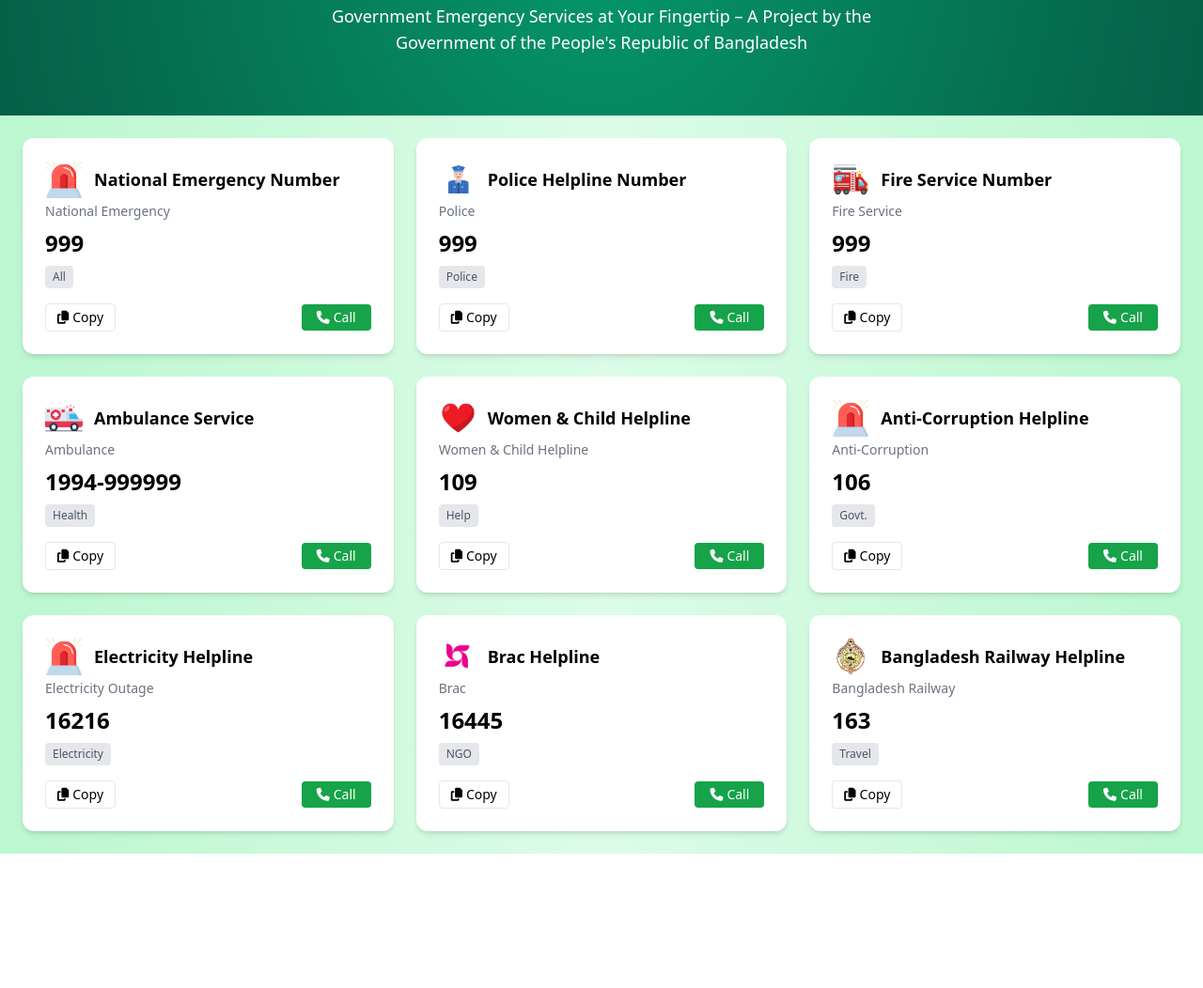
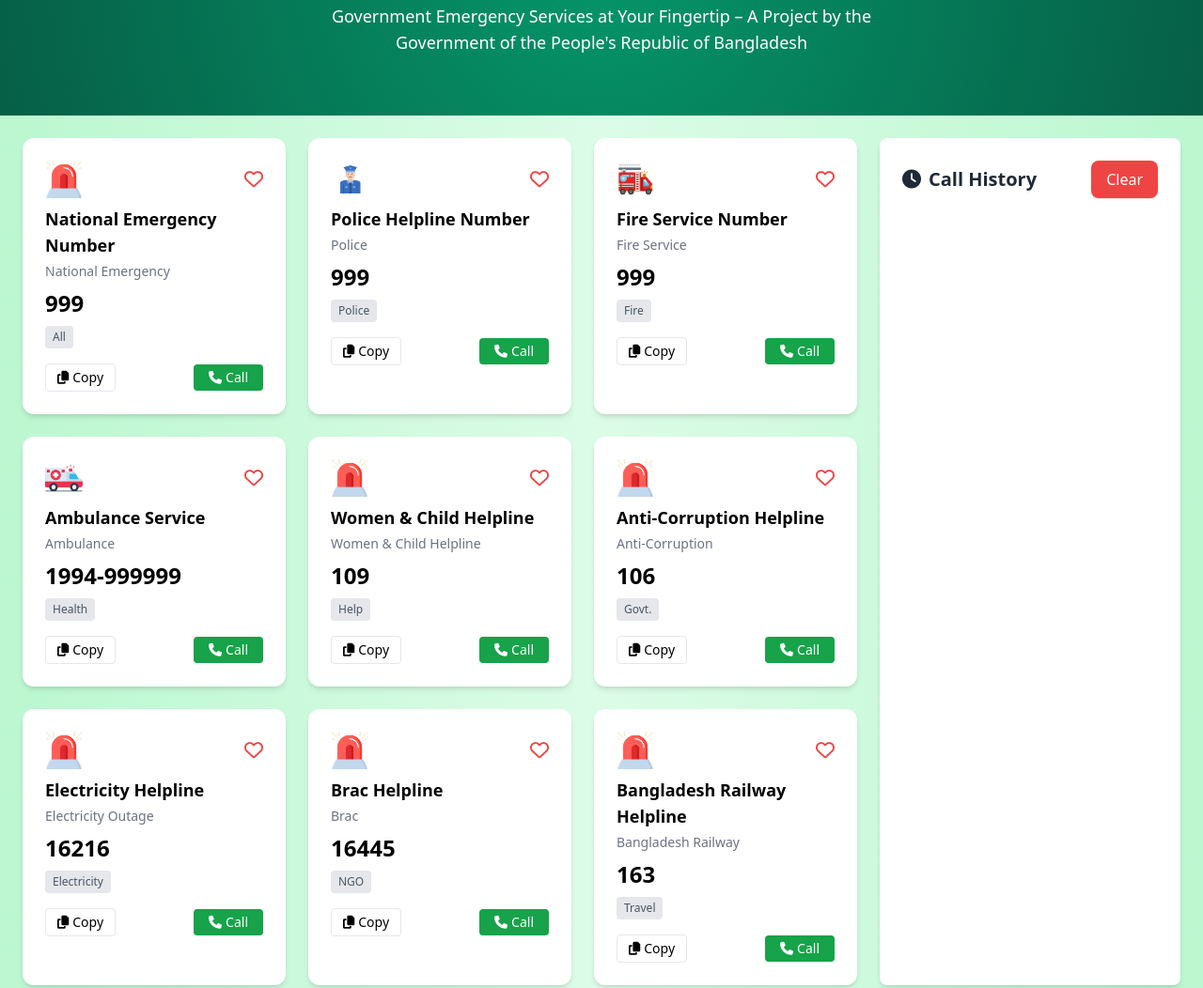
Before and after one commit to apurbo774/Assignment, a plain HTML site: page index.html in a window 1280 px wide. Shown: the part 285-1337 px from the top of the page at 94% size. Before the commit the page ends 1194 px from the top, so only its background shows below. Drawn offline with nearby package versions, Linux system fonts and the light colour scheme.

Commit message:
History section added

```diff
--- a/index.html
+++ b/index.html
@@ -43,16 +43,21 @@
     </p>
   </section>
 
-  <!-- Helpline Cards Grid -->
-  <section class="p-6 flex justify-center">
-    <div class="grid grid-cols-1 sm:grid-cols-2 lg:grid-cols-3 gap-6 max-w-7xl w-full">
+
+<!-- Helpline Cards + Call History Section -->
+<section class="p-6 flex justify-center">
+  <div class="flex flex-col lg:flex-row gap-6 max-w-7xl w-full">
+
+    <!-- Helpline Cards Grid (Left) -->
+    <div class="grid grid-cols-1 sm:grid-cols-2 lg:grid-cols-3 gap-6 flex-1">
 
       <!-- National Emergency -->
       <div class="bg-white p-6 rounded-xl shadow-md">
-        <div class="flex items-center space-x-3">
+        <div class="flex items-center justify-between">
           <img src="assets/emergency.png" alt="Emergency" class="w-10 h-10">
-          <h2 class="text-lg font-semibold">National Emergency Number</h2>
+          <i class="fa-regular fa-heart text-red-500 text-xl cursor-pointer"></i>
         </div>
+        <h2 class="text-lg font-semibold mt-2">National Emergency Number</h2>
         <p class="text-gray-500 text-sm mt-1">National Emergency</p>
         <p class="text-2xl font-bold mt-2">999</p>
         <span class="inline-block bg-gray-200 text-gray-600 text-xs px-2 py-1 rounded mt-2">All</span>
@@ -68,10 +73,11 @@
 
       <!-- Police -->
       <div class="bg-white p-6 rounded-xl shadow-md">
-        <div class="flex items-center space-x-3">
+        <div class="flex items-center justify-between">
           <img src="assets/police.png" alt="Police" class="w-10 h-10">
-          <h2 class="text-lg font-semibold">Police Helpline Number</h2>
+          <i class="fa-regular fa-heart text-red-500 text-xl cursor-pointer"></i>
         </div>
+        <h2 class="text-lg font-semibold mt-2">Police Helpline Number</h2>
         <p class="text-gray-500 text-sm mt-1">Police</p>
         <p class="text-2xl font-bold mt-2">999</p>
         <span class="inline-block bg-gray-200 text-gray-600 text-xs px-2 py-1 rounded mt-2">Police</span>
@@ -87,10 +93,11 @@
 
       <!-- Fire Service -->
       <div class="bg-white p-6 rounded-xl shadow-md">
-        <div class="flex items-center space-x-3">
+        <div class="flex items-center justify-between">
           <img src="assets/fire-service.png" alt="Fire Service" class="w-10 h-10">
-          <h2 class="text-lg font-semibold">Fire Service Number</h2>
+          <i class="fa-regular fa-heart text-red-500 text-xl cursor-pointer"></i>
         </div>
+        <h2 class="text-lg font-semibold mt-2">Fire Service Number</h2>
         <p class="text-gray-500 text-sm mt-1">Fire Service</p>
         <p class="text-2xl font-bold mt-2">999</p>
         <span class="inline-block bg-gray-200 text-gray-600 text-xs px-2 py-1 rounded mt-2">Fire</span>
@@ -106,10 +113,11 @@
 
       <!-- Ambulance -->
       <div class="bg-white p-6 rounded-xl shadow-md">
-        <div class="flex items-center space-x-3">
+        <div class="flex items-center justify-between">
           <img src="assets/ambulance.png" alt="Ambulance" class="w-10 h-10">
-          <h2 class="text-lg font-semibold">Ambulance Service</h2>
+          <i class="fa-regular fa-heart text-red-500 text-xl cursor-pointer"></i>
         </div>
+        <h2 class="text-lg font-semibold mt-2">Ambulance Service</h2>
         <p class="text-gray-500 text-sm mt-1">Ambulance</p>
         <p class="text-2xl font-bold mt-2">1994-999999</p>
         <span class="inline-block bg-gray-200 text-gray-600 text-xs px-2 py-1 rounded mt-2">Health</span>
@@ -125,10 +133,11 @@
 
       <!-- Women & Child Helpline -->
       <div class="bg-white p-6 rounded-xl shadow-md">
-        <div class="flex items-center space-x-3">
-          <img src="assets/heart.png" alt="Women & Child" class="w-10 h-10">
-          <h2 class="text-lg font-semibold">Women & Child Helpline</h2>
+        <div class="flex items-center justify-between">
+          <img src="assets/emergency.png" alt="Women & Child" class="w-10 h-10">
+          <i class="fa-regular fa-heart text-red-500 text-xl cursor-pointer"></i>
         </div>
+        <h2 class="text-lg font-semibold mt-2">Women & Child Helpline</h2>
         <p class="text-gray-500 text-sm mt-1">Women & Child Helpline</p>
         <p class="text-2xl font-bold mt-2">109</p>
         <span class="inline-block bg-gray-200 text-gray-600 text-xs px-2 py-1 rounded mt-2">Help</span>
@@ -142,12 +151,13 @@
         </div>
       </div>
 
-      <!-- Anti-Corruption -->
+      <!-- Anti-Corruption Helpline -->
       <div class="bg-white p-6 rounded-xl shadow-md">
-        <div class="flex items-center space-x-3">
+        <div class="flex items-center justify-between">
           <img src="assets/emergency.png" alt="Anti-Corruption" class="w-10 h-10">
-          <h2 class="text-lg font-semibold">Anti-Corruption Helpline</h2>
+          <i class="fa-regular fa-heart text-red-500 text-xl cursor-pointer"></i>
         </div>
+        <h2 class="text-lg font-semibold mt-2">Anti-Corruption Helpline</h2>
         <p class="text-gray-500 text-sm mt-1">Anti-Corruption</p>
         <p class="text-2xl font-bold mt-2">106</p>
         <span class="inline-block bg-gray-200 text-gray-600 text-xs px-2 py-1 rounded mt-2">Govt.</span>
@@ -163,10 +173,11 @@
 
       <!-- Electricity -->
       <div class="bg-white p-6 rounded-xl shadow-md">
-        <div class="flex items-center space-x-3">
+        <div class="flex items-center justify-between">
           <img src="assets/emergency.png" alt="Electricity" class="w-10 h-10">
-          <h2 class="text-lg font-semibold">Electricity Helpline</h2>
+          <i class="fa-regular fa-heart text-red-500 text-xl cursor-pointer"></i>
         </div>
+        <h2 class="text-lg font-semibold mt-2">Electricity Helpline</h2>
         <p class="text-gray-500 text-sm mt-1">Electricity Outage</p>
         <p class="text-2xl font-bold mt-2">16216</p>
         <span class="inline-block bg-gray-200 text-gray-600 text-xs px-2 py-1 rounded mt-2">Electricity</span>
@@ -182,10 +193,11 @@
 
       <!-- Brac -->
       <div class="bg-white p-6 rounded-xl shadow-md">
-        <div class="flex items-center space-x-3">
-          <img src="assets/brac.png" alt="Brac" class="w-10 h-10">
-          <h2 class="text-lg font-semibold">Brac Helpline</h2>
+        <div class="flex items-center justify-between">
+          <img src="assets/emergency.png" alt="Brac" class="w-10 h-10">
+          <i class="fa-regular fa-heart text-red-500 text-xl cursor-pointer"></i>
         </div>
+        <h2 class="text-lg font-semibold mt-2">Brac Helpline</h2>
         <p class="text-gray-500 text-sm mt-1">Brac</p>
         <p class="text-2xl font-bold mt-2">16445</p>
         <span class="inline-block bg-gray-200 text-gray-600 text-xs px-2 py-1 rounded mt-2">NGO</span>
@@ -201,10 +213,11 @@
 
       <!-- Bangladesh Railway -->
       <div class="bg-white p-6 rounded-xl shadow-md">
-        <div class="flex items-center space-x-3">
-          <img src="assets/Bangladesh-Railway.png" alt="Railway" class="w-10 h-10">
-          <h2 class="text-lg font-semibold">Bangladesh Railway Helpline</h2>
+        <div class="flex items-center justify-between">
+          <img src="assets/emergency.png" alt="Railway" class="w-10 h-10">
+          <i class="fa-regular fa-heart text-red-500 text-xl cursor-pointer"></i>
         </div>
+        <h2 class="text-lg font-semibold mt-2">Bangladesh Railway Helpline</h2>
         <p class="text-gray-500 text-sm mt-1">Bangladesh Railway</p>
         <p class="text-2xl font-bold mt-2">163</p>
         <span class="inline-block bg-gray-200 text-gray-600 text-xs px-2 py-1 rounded mt-2">Travel</span>
@@ -219,7 +232,27 @@
       </div>
 
     </div>
-  </section>
+
+<!-- Call History (Right) -->
+    <div id="history" class="bg-white p-6 rounded-lg shadow-md w-full lg:w-80 flex flex-col">
+      <div class="flex justify-between items-center mb-6">
+        <h2 class="text-xl font-bold flex items-center gap-2 text-gray-800">
+          <i class="fa-solid fa-clock"></i> Call History
+        </h2>
+        <button id="clearHistoryBtn" class="bg-red-500 hover:bg-red-600 text-white px-4 py-2 rounded-lg shadow">
+          Clear
+        </button>
+      </div>
+      <ul id="historyList" class="space-y-3 overflow-y-auto flex-1 pr-2">
+        <!-- Call history items will appear here -->
+      </ul>
+    </div>
+
+
+  </div>
+</section>
+
+
 
 </body>
 </html>
```
